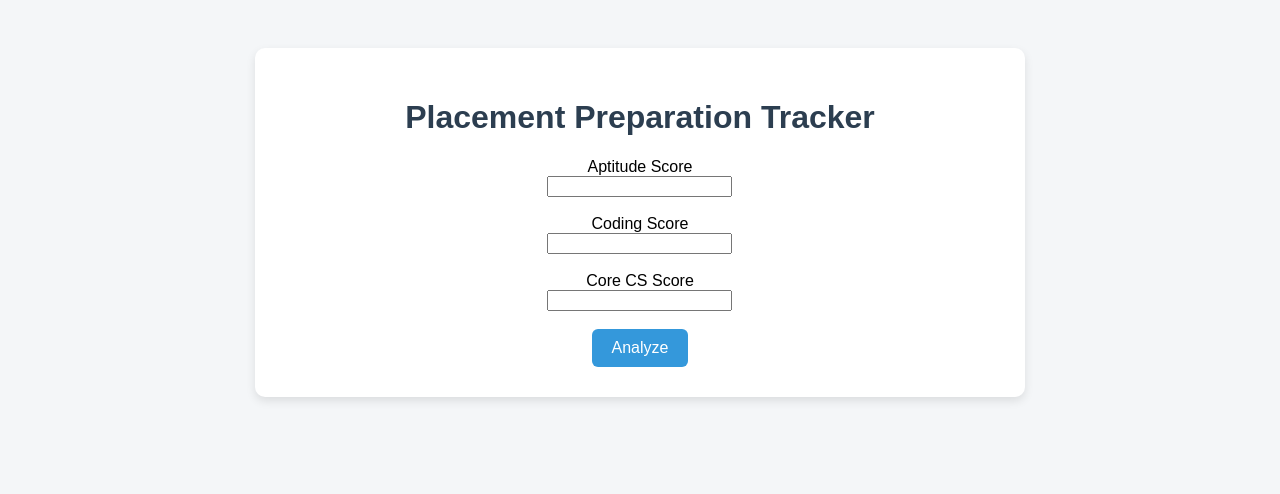
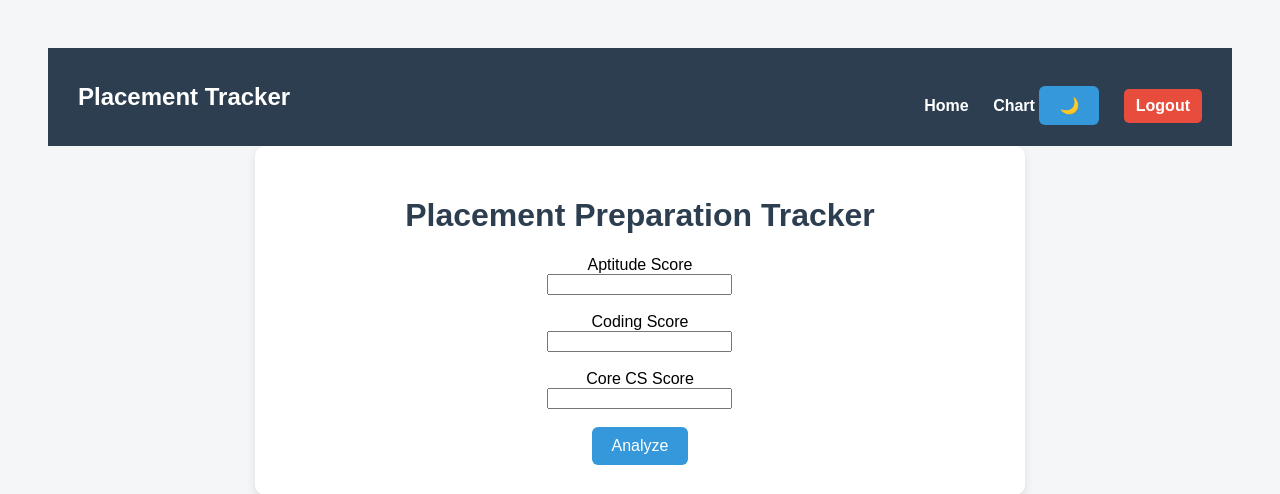
Before and after one commit to Devikadevumr/placement-preparation-tracker, a Flask app: page / in a window 1280 px wide. Shown: the top 494 px of the page. Run offline with Flask 3, Linux system fonts and the light colour scheme; a user stored in the database is signed in.

Commit message:
Improved dark mode UI with readable form labels and inputs

```diff
--- a/static/style.css
+++ b/static/style.css
@@ -52,3 +52,83 @@ a {
     color: #3498db;
     font-weight: bold;
 }
+.navbar {
+    display: flex;
+    justify-content: space-between;
+    align-items: center;
+    background-color: #2c3e50;
+    padding: 15px 30px;
+    color: white;
+}
+
+.navbar a {
+    color: white;
+    text-decoration: none;
+    margin-left: 20px;
+    font-weight: bold;
+}
+
+.navbar a:hover {
+    text-decoration: underline;
+}
+
+.logout-btn {
+    background-color: #e74c3c;
+    padding: 8px 12px;
+    border-radius: 5px;
+}
+.dashboard {
+    display: flex;
+    justify-content: space-around;
+    margin: 30px;
+}
+
+.card {
+    background-color: #ecf0f1;
+    padding: 20px;
+    width: 200px;
+    border-radius: 10px;
+    text-align: center;
+    box-shadow: 0 4px 6px rgba(0,0,0,0.1);
+}
+
+.card h3 {
+    margin-bottom: 10px;
+}
+body.dark {
+    background-color: #121212;
+    color: white;
+}
+
+body.dark .card {
+    background-color: #1e1e1e;
+}
+
+body.dark .navbar {
+    background-color: #000;
+}
+/* Dark mode container */
+body.dark .container {
+    background-color: #1e1e1e;
+}
+/* Form labels & headings */
+body.dark h1,
+body.dark h2,
+body.dark h3,
+body.dark h4,
+body.dark span,
+body.dark label,
+body.dark strong {
+    color: white;
+}
+/* Input fields */
+body.dark input {
+    background-color: #2b2b2b;
+    color: white;
+    border: 1px solid #555;
+}
+
+/* Placeholder */
+body.dark input::placeholder {
+    color: #cccccc;
+}
--- a/templates/index.html
+++ b/templates/index.html
@@ -4,6 +4,19 @@
     <title>Placement Tracker</title>
     <link rel="stylesheet" href="{{ url_for('static', filename='style.css') }}">
 </head>
+<nav class="navbar">
+    <div class="nav-left">
+        <h2>Placement Tracker</h2>
+    </div>
+
+    <div class="nav-right">
+        <a href="/">Home</a>
+        <a href="/chart">Chart</a>
+        <button onclick="toggleDarkMode()" class="dark-btn">🌙</button>
+
+        <a href="/logout" class="logout-btn">Logout</a>
+    </div>
+</nav>
 
 <body>
 
@@ -27,6 +40,21 @@
 </form>
 
 </div>
+<script>
+function toggleDarkMode() {
+    document.body.classList.toggle("dark");
+    localStorage.setItem(
+        "darkMode",
+        document.body.classList.contains("dark")
+    );
+}
+
+window.onload = function () {
+    if (localStorage.getItem("darkMode") === "true") {
+        document.body.classList.add("dark");
+    }
+};
+</script>
 
 </body>
 </html>
--- a/templates/login.html
+++ b/templates/login.html
@@ -8,6 +8,9 @@
 
 <div class="container">
     <h1>Login</h1>
+    {% if error %}
+        <p style="color:red;">{{ error }}</p>
+    {% endif %}
 
     <form method="POST">
         <input name="username" placeholder="Username" required>
```
Also changed, not shown: templates/chart.html (+17 -0 lines), templates/result.html (+55 -0 lines).
